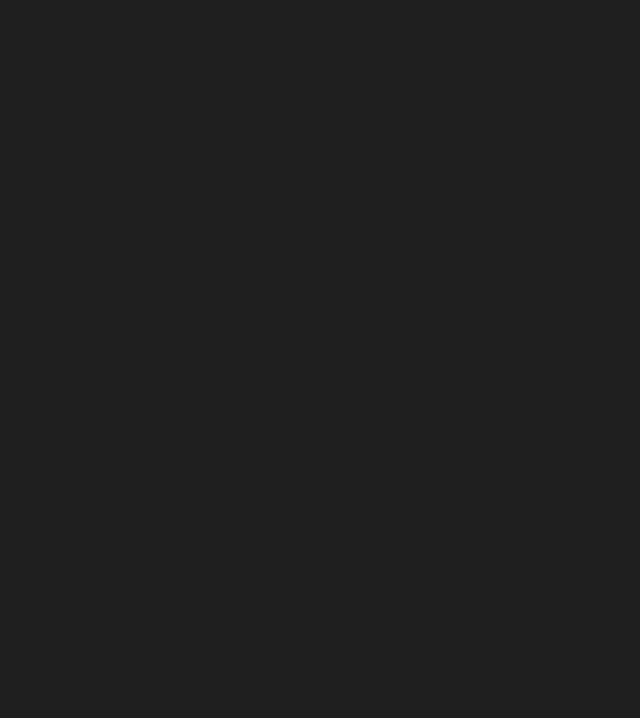
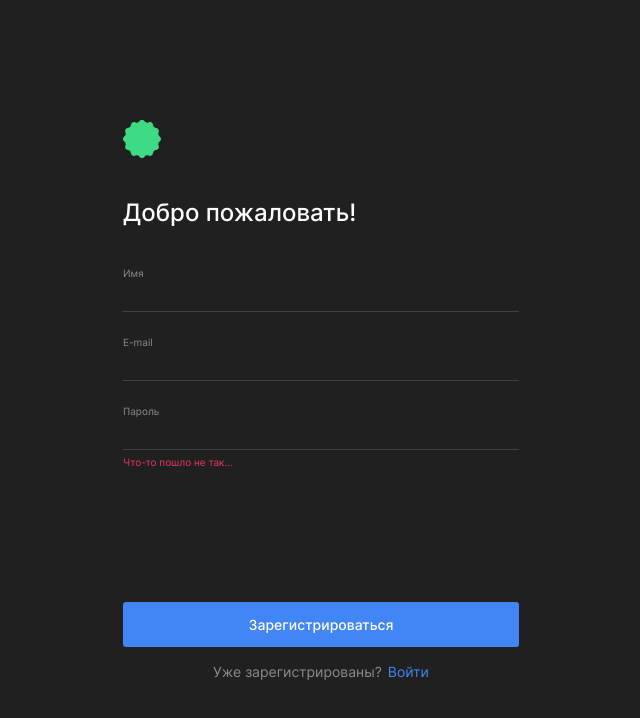
Before and after one commit to SmokenSpanish/movies-explorer-frontend, a React (Create React App) app: page /signup in a window 1280 px wide. Shown: the top 718 px of the page, without its empty margins (319-959 px from the left). Built offline with nearby package versions, Linux system fonts and the light colour scheme.

Commit message:
feat: create an adaptive Register

```diff
--- a/src/components/App/App.js
+++ b/src/components/App/App.js
@@ -5,6 +5,7 @@ import { Route, Switch } from "react-router-dom";
 import Menu from "../Menu/Menu";
 import Footer from "../Footer/Footer";
 import Main from "../Main/Main";
+import Register from "../Register/Register";
 
 function App() {
   const [isMenuOpen, setIsMenuOpen] = React.useState(false);
@@ -58,6 +59,9 @@ function App() {
           />
           <Footer/>
         </Route>
+        <Route path="/signup">
+          <Register/>
+        </Route>
       </Switch>
 
     </div>
--- a/src/components/Register/Register.css
+++ b/src/components/Register/Register.css
@@ -0,0 +1,201 @@
+.register {
+    height: 100vh;
+    display: flex;
+    justify-content: center;
+    align-items: center;
+  }
+
+  .register__container {
+    display: flex;
+    flex-direction: column;
+    height: calc(100% - 2 * 70px);
+    max-height: 560px;
+    width: 396px;
+  }
+
+  .register__logo-link {
+    width: max-content;
+    opacity: 1;
+    transition: opacity 0.2s linear;
+    cursor: pointer;
+    margin-bottom: 40px;
+  }
+
+  .register__logo-link:hover {
+    opacity: 0.8;
+  }
+
+  .register__logo {
+    display: block;
+    width: 38px;
+    height: 38px;
+  }
+
+  .register__title {
+    font-size: 24px;
+    font-weight: 500;
+    line-height: 29px;
+    color: #ffffff;
+    margin: 0;
+  }
+
+  .register__form {
+    display: flex;
+    flex-direction: column;
+    margin-top: 40px;
+    justify-content: space-between;
+    height: 100%;
+  }
+
+  .register__input-container {
+    display: flex;
+    flex-direction: column;
+  }
+
+  .register__button-container {
+    display: flex;
+    flex-direction: column;
+  }
+
+  .register__label {
+    display: flex;
+    flex-direction: column;
+  }
+
+  .register__input-title {
+    font-size: 10px;
+    font-weight: 400;
+    line-height: 12px;
+    color: #8b8b8b;
+    padding-bottom: 5px;
+  }
+
+  .register__input {
+    font-size: 14px;
+    font-weight: 400;
+    line-height: 17px;
+    color: #ffffff;
+    background: transparent;
+    border: none;
+    border-bottom: 1px solid #424242;
+    outline: none;
+    opacity: 1;
+    transition: opacity 0.2s linear;
+    padding: 0 0 10px;
+  }
+
+  .register__input:hover {
+    opacity: 0.8;
+  }
+
+  .register__input:focus {
+    border-bottom-color: #4285f4;
+  }
+
+  .register__input:focus:hover {
+    opacity: 1;
+  }
+
+  .register__input_type_error {
+    color: #ee3465;
+  }
+
+  .register__input-error {
+    font-size: 10px;
+    font-weight: 400;
+    line-height: 12px;
+    color: #ee3465;
+    margin-top: 6px;
+    margin-bottom: 6px;
+    opacity: 0;
+  }
+
+  .register__input-error_visible {
+    opacity: 1;
+  }
+
+  .register__input-error_last-of-type {
+    margin-bottom: 0;
+  }
+
+  .register__button {
+    display: flex;
+    justify-content: center;
+    align-items: center;
+    height: 45px;
+    font-size: 14px;
+    font-weight: 500;
+    line-height: 17px;
+    color: #ffffff;
+    background-color: #4285f4;
+    border: none;
+    border-radius: 3px;
+    opacity: 1;
+    transition: opacity 0.2s linear;
+    cursor: pointer;
+  }
+
+  .register__button:hover {
+    opacity: 0.8;
+  }
+
+  .register__question {
+    display: flex;
+    justify-content: center;
+    font-size: 14px;
+    font-weight: 400;
+    line-height: 17px;
+    color: #8b8b8b;
+    margin: 16px 0 0;
+  }
+
+  .register__link {
+    margin-left: 6px;
+    font-size: 14px;
+    font-weight: 400;
+    line-height: 17px;
+    color: #4285f4;
+    text-decoration: none;
+    opacity: 1;
+    transition: opacity 0.2s linear;
+    cursor: pointer;
+  }
+
+  .register__link:hover {
+    opacity: 0.7;
+  }
+
+  @media screen and (max-width: 470px) {
+    .register__container {
+    height: calc(100% - 2 * 30px);
+    max-height: none;
+    margin: 0 30px;
+    align-items: center;
+   }
+
+    .register__logo-link {
+      margin-top: 27px;
+      margin-bottom: 50px;
+    }
+
+    .register__form {
+      margin-top: 80px;
+      width: 100%;
+    }
+
+    .register__button {
+      font-size: 12px;
+      line-height: 15px;
+    }
+
+    .register__question {
+      margin-top: 14px;
+      font-size: 12px;
+      line-height: 15px;
+    }
+
+    .register__link {
+      font-size: 12px;
+      line-height: 15px;
+    }
+  }
--- a/src/components/Register/Register.js
+++ b/src/components/Register/Register.js
@@ -0,0 +1,42 @@
+import React from 'react';
+import { Link } from "react-router-dom";
+import './Register.css';
+import logo from '../../images/logo.svg';
+
+export default function Register() {
+  return (
+    <div className="register">
+      <div className="register__container">
+        <Link className="register__logo-link" exact to="/">
+          <img className="register__logo" src={logo} alt=""/>
+        </Link>
+        <h1 className="register__title">Добро пожаловать!</h1>
+        <form className="register__form" action="">
+          <div className="register__input-container">
+            <label className="register__label">
+              <span className="register__input-title">Имя</span>
+              <input className="register__input" type="text" required/>
+              <span className="register__input-error">Что-то пошло не так...</span>
+            </label>
+            <label className="register__label">
+              <span className="register__input-title">E-mail</span>
+              <input className="register__input" type="email" required/>
+              <span className="register__input-error">Что-то пошло не так...</span>
+            </label>
+            <label className="register__label">
+              <span className="register__input-title">Пароль</span>
+              <input className="register__input register__input_type_error" type="password" required/>
+              <span className="register__input-error register__input-error_visible register__input-error_last-of-type">Что-то пошло не так...</span>
+            </label>
+          </div>
+          <div className="register__button-container">
+            <button className="register__button">Зарегистрироваться</button>
+            <p className="register__question">Уже зарегистрированы?
+              <Link className="register__link" to="/signin">Войти</Link>
+            </p>
+          </div>
+        </form>
+      </div>
+    </div>
+  );
+};
```
